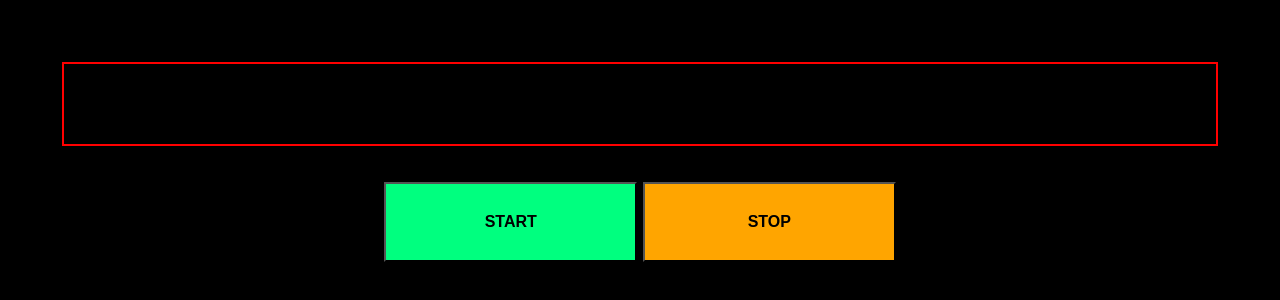
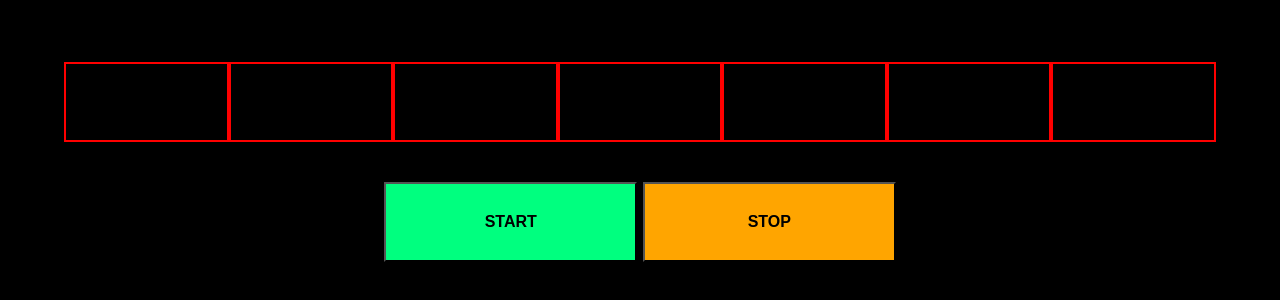
Before and after one commit to Dazzler123/JavaScript-Lectures, a plain HTML site: page AAD_Day_03_Task_02.html in a window 1280 px wide. Shown: the part 178-478 px from the top of the page. Drawn offline with Linux system fonts and the light colour scheme.

Commit message:
Content updated

```diff
--- a/AAD_Day_03_Task_02.html
+++ b/AAD_Day_03_Task_02.html
@@ -10,8 +10,9 @@
 
         /*container*/
         #box_Container {
-            border: 2px solid red;
+            /*border: 2px solid red;*/
             position: absolute;
+            display: flex;
             height: 10%;
             width: 90%;
             left: 0;
@@ -19,6 +20,11 @@
             top: 30%;
             /*bottom: 0;*/
             margin: auto;
+        }
+
+        #box_Container > div {
+            border: 2px solid red;
+            flex-grow: 1;
         }
 
         /*button container*/
@@ -57,7 +63,15 @@
 </head>
 <body>
 <!--container-->
-<div id="box_Container"></div>
+<div id="box_Container">
+    <div></div>
+    <div></div>
+    <div></div>
+    <div></div>
+    <div></div>
+    <div></div>
+    <div></div>
+</div>
 
 <div>
     <button id="btnStart">START</button>
```
